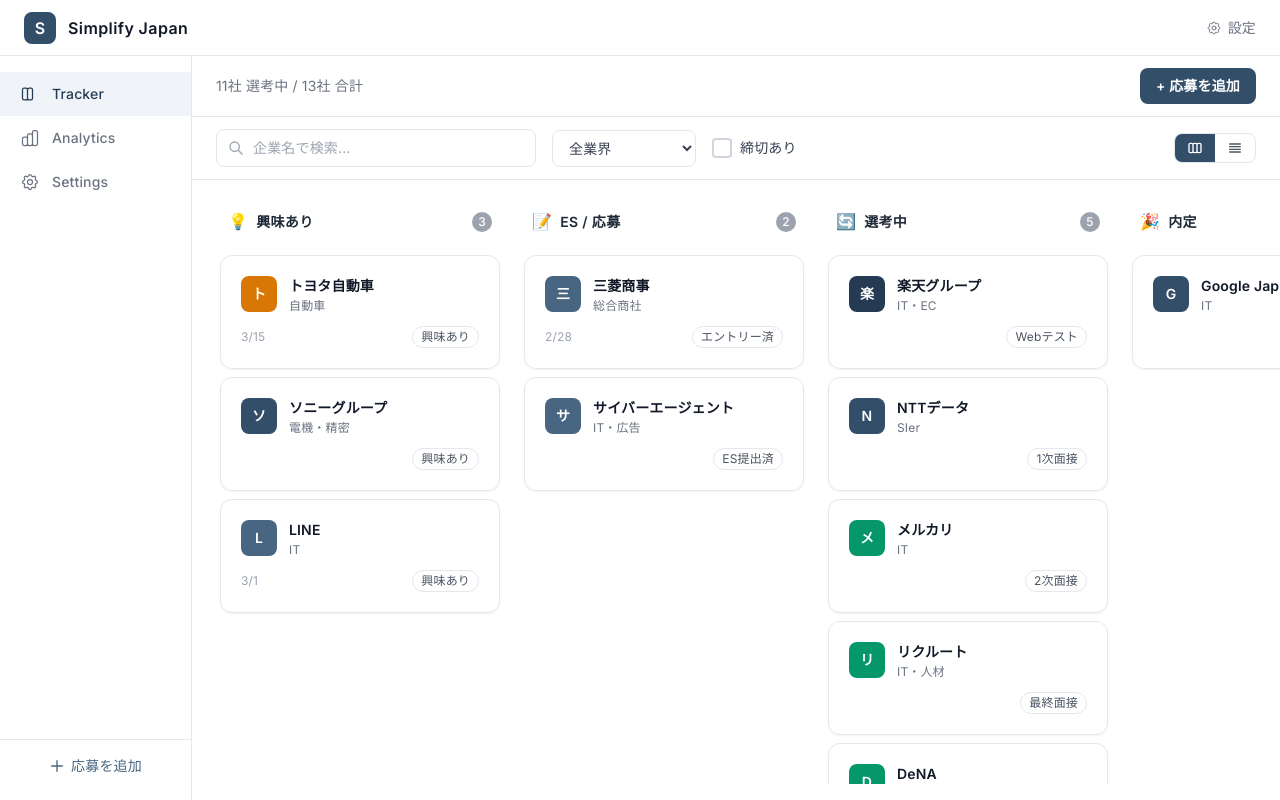
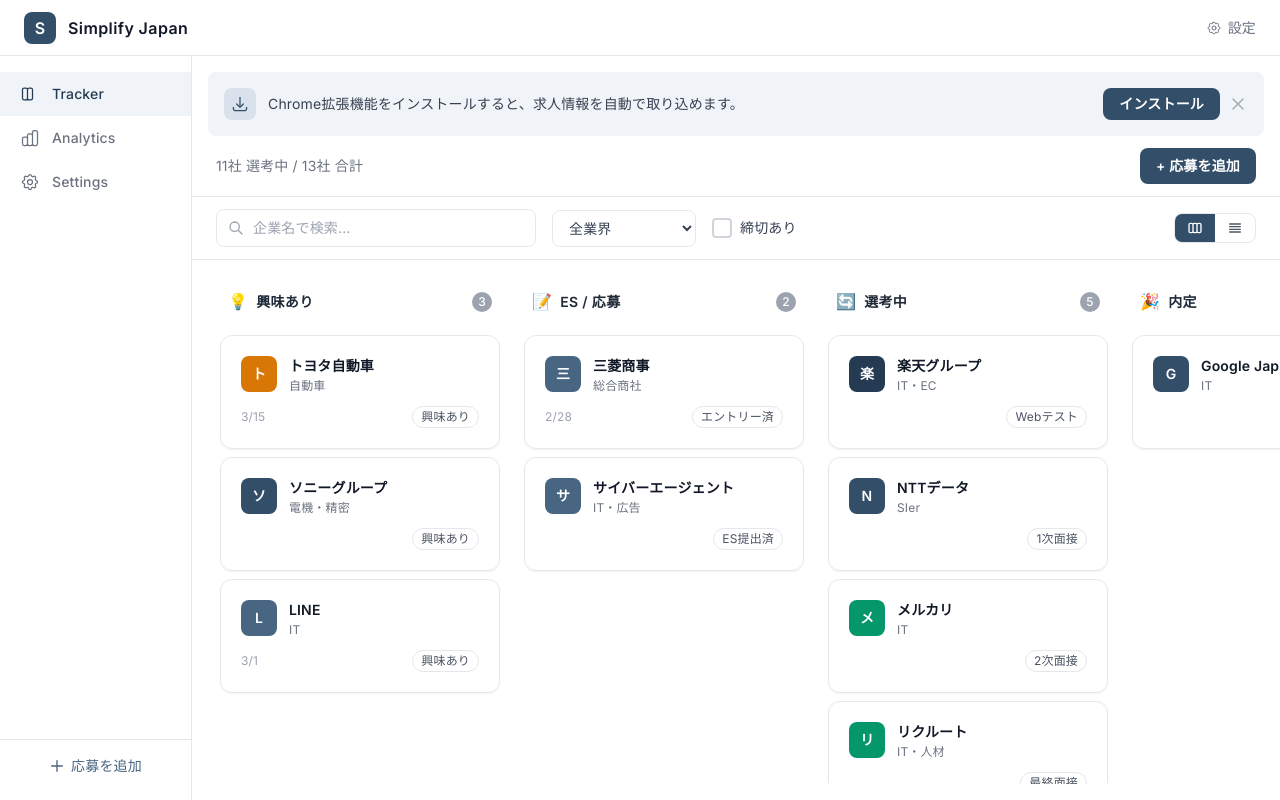
Before and after one commit to Teddy0527/simplify-dashboard, a React (Vite) app: page / in a window 1280 px wide. Built offline with nearby package versions, Linux system fonts and the light colour scheme.

Commit message:
Add LP link to header logo and Chrome extension install banner
Co-Authored-By: Claude Opus 4.5 <noreply@anthropic.com>

```diff
--- /dev/null
+++ b/src/components/Common/ExtensionBanner.tsx
@@ -0,0 +1,53 @@
+import { useState, useEffect } from 'react';
+import { URLS } from '../../constants/urls';
+
+const STORAGE_KEY = 'simplify-extension-banner-dismissed';
+
+export default function ExtensionBanner() {
+  const [dismissed, setDismissed] = useState(true);
+
+  useEffect(() => {
+    setDismissed(localStorage.getItem(STORAGE_KEY) === 'true');
+  }, []);
+
+  if (dismissed) return null;
+
+  const handleDismiss = () => {
+    localStorage.setItem(STORAGE_KEY, 'true');
+    setDismissed(true);
+  };
+
+  return (
+    <div className="bg-primary-50 p-4 rounded-lg flex items-center justify-between gap-4">
+      <div className="flex items-center gap-3 min-w-0">
+        <div className="w-8 h-8 bg-primary-100 rounded-lg flex items-center justify-center flex-shrink-0">
+          <svg className="w-5 h-5 text-primary-700" fill="none" stroke="currentColor" viewBox="0 0 24 24">
+            <path strokeLinecap="round" strokeLinejoin="round" strokeWidth={1.5} d="M4 16v1a3 3 0 003 3h10a3 3 0 003-3v-1m-4-4l-4 4m0 0l-4-4m4 4V4" />
+          </svg>
+        </div>
+        <p className="text-sm text-gray-700">
+          Chrome拡張機能をインストールすると、求人情報を自動で取り込めます。
+        </p>
+      </div>
+      <div className="flex items-center gap-2 flex-shrink-0">
+        <a
+          href={URLS.CHROME_STORE}
+          target="_blank"
+          rel="noopener noreferrer"
+          className="btn-primary text-sm px-4 py-1.5"
+        >
+          インストール
+        </a>
+        <button
+          onClick={handleDismiss}
+          className="text-gray-400 hover:text-gray-600 transition-colors"
+          aria-label="閉じる"
+        >
+          <svg className="w-5 h-5" fill="none" stroke="currentColor" viewBox="0 0 24 24">
+            <path strokeLinecap="round" strokeLinejoin="round" strokeWidth={1.5} d="M6 18L18 6M6 6l12 12" />
+          </svg>
+        </button>
+      </div>
+    </div>
+  );
+}
--- a/src/components/Layout/DashboardLayout.tsx
+++ b/src/components/Layout/DashboardLayout.tsx
@@ -1,6 +1,7 @@
 import { Outlet } from 'react-router-dom';
 import Header from './Header';
 import Sidebar from './Sidebar';
+import ExtensionBanner from '../Common/ExtensionBanner';
 import { ToastProvider } from '../../hooks/useToast';
 
 export default function DashboardLayout() {
@@ -11,6 +12,9 @@ export default function DashboardLayout() {
         <div className="flex flex-1 overflow-hidden">
           <Sidebar />
           <main className="flex-1 overflow-hidden flex flex-col">
+            <div className="p-4 pb-0">
+              <ExtensionBanner />
+            </div>
             <Outlet />
           </main>
         </div>
--- a/src/components/Layout/Header.tsx
+++ b/src/components/Layout/Header.tsx
@@ -1,17 +1,20 @@
 import { Link } from 'react-router-dom';
 import MobileNav from './MobileNav';
+import { URLS } from '../../constants/urls';
 
 export default function Header() {
   return (
     <header className="h-14 border-b border-gray-200 bg-white px-6 flex items-center justify-between flex-shrink-0">
       <div className="flex items-center gap-3">
         <MobileNav />
+        <a href={URLS.LP} target="_blank" rel="noopener noreferrer" className="flex items-center gap-3">
           <div className="w-8 h-8 bg-primary-700 rounded-lg flex items-center justify-center">
             <span className="text-white text-base font-semibold">S</span>
           </div>
           <h1 className="text-base font-semibold text-gray-900 tracking-wide">
             Simplify Japan
           </h1>
+        </a>
       </div>
       <Link
         to="/settings"
--- /dev/null
+++ b/src/constants/urls.ts
@@ -0,0 +1,4 @@
+export const URLS = {
+  LP: 'https://www.job-simplify.com',
+  CHROME_STORE: 'https://chrome.google.com/webstore/detail/simplify-japan/YOUR_EXTENSION_ID',
+} as const;
```
Lines whose indentation alone changed are shown as unchanged.
